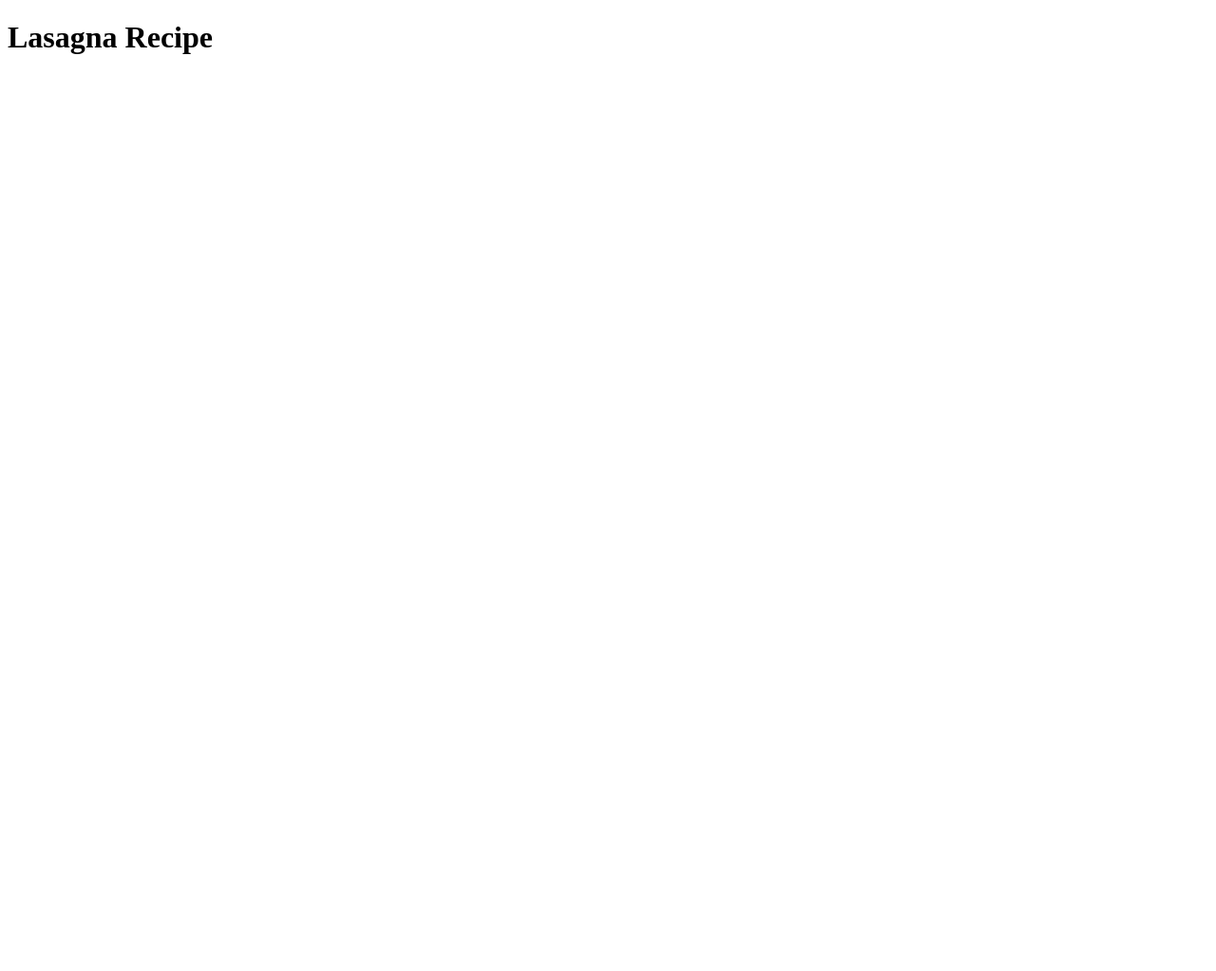
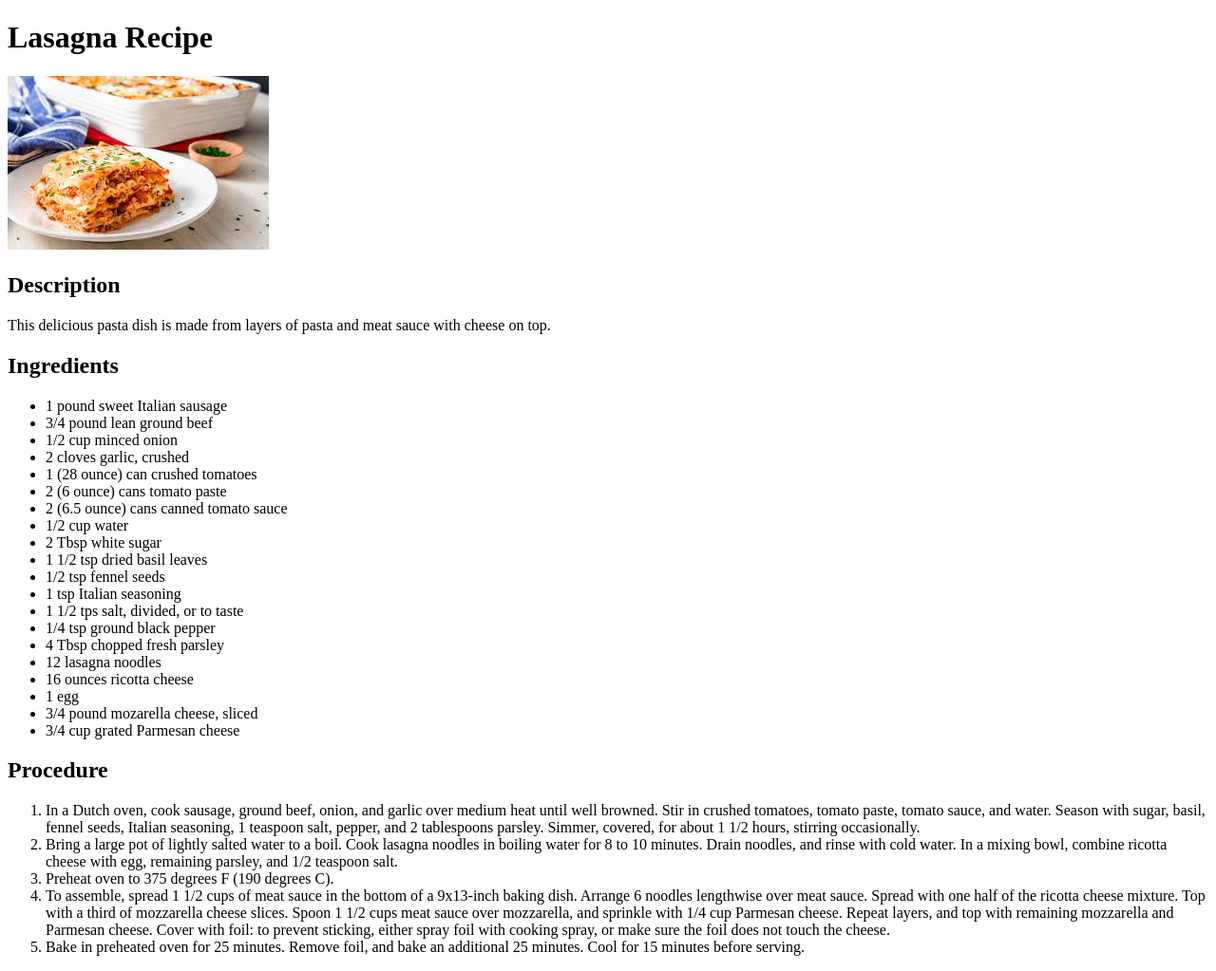
Before and after one commit to SapphireBlueSkittlez/odin-recipes, a plain HTML site: page recipes/lasagna.html in a window 1280 px wide. Shown: the whole page at 95% size. Before the commit the page ends 800 px from the top, so only its background shows below. Drawn offline with Linux system fonts and the light colour scheme.

Commit message:
Add image resource folder and update content in lasagna.html

```diff
--- a/recipes/lasagna.html
+++ b/recipes/lasagna.html
@@ -6,5 +6,45 @@
     </head>
     <body>
         <h1>Lasagna Recipe</h1>
+        <!-- recipe from https://www.allrecipes.com/recipe/23600/worlds-best-lasagna/ -->
+        <img src="./../img/lasagna.jpeg" alt="lasagna on plate">
+        <h2>Description</h2>
+        <p>This delicious pasta dish is made from layers of pasta and meat sauce with cheese on top.</p>
+        <h2>Ingredients</h2>
+        <ul>
+            <li>1 pound sweet Italian sausage</li>
+            <li>3/4 pound lean ground beef</li>
+            <li>1/2 cup minced onion</li>
+            <li>2 cloves garlic, crushed</li>
+            <li>1 (28 ounce) can crushed tomatoes</li>
+            <li>2 (6 ounce) cans tomato paste</li>
+            <li>2 (6.5 ounce) cans canned tomato sauce</li>
+            <li>1/2 cup water</li>
+            <li>2 Tbsp white sugar</li>
+            <li>1 1/2 tsp dried basil leaves</li>
+            <li>1/2 tsp fennel seeds</li>
+            <li>1 tsp Italian seasoning</li>
+            <li>1 1/2 tps salt, divided, or to taste</li>
+            <li>1/4 tsp ground black pepper</li>
+            <li>4 Tbsp chopped fresh parsley</li>
+            <li>12 lasagna noodles</li>
+            <li>16 ounces ricotta cheese</li>
+            <li>1 egg</li>
+            <li>3/4 pound mozarella cheese, sliced</li>
+            <li>3/4 cup grated Parmesan cheese</li>
+        </ul>
+        <h2>Procedure</h2>
+        <ol>
+            <li>In a Dutch oven, cook sausage, ground beef, onion, and garlic over medium heat until well browned. Stir in crushed tomatoes, tomato paste, tomato sauce, and water. Season with sugar, basil, fennel seeds, Italian seasoning, 1 teaspoon salt, pepper, and 2 tablespoons parsley. Simmer, covered, for about 1 1/2 hours, stirring occasionally.</li>
+
+            <li>Bring a large pot of lightly salted water to a boil. Cook lasagna noodles in boiling water for 8 to 10 minutes. Drain noodles, and rinse with cold water. In a mixing bowl, combine ricotta cheese with egg, remaining parsley, and 1/2 teaspoon salt.</li>
+
+            <li>Preheat oven to 375 degrees F (190 degrees C).</li>
+
+            <li>To assemble, spread 1 1/2 cups of meat sauce in the bottom of a 9x13-inch baking dish. Arrange 6 noodles lengthwise over meat sauce. Spread with one half of the ricotta cheese mixture. Top with a third of mozzarella cheese slices. Spoon 1 1/2 cups meat sauce over mozzarella, and sprinkle with 1/4 cup Parmesan cheese. Repeat layers, and top with remaining mozzarella and Parmesan cheese. Cover with foil: to prevent sticking, either spray foil with cooking spray, or make sure the foil does not touch the cheese.</li>
+
+            <li>Bake in preheated oven for 25 minutes. Remove foil, and bake an additional 25 minutes. Cool for 15 minutes before serving.</li>
+        </ol>
+
     </body>
 </html>
```
Also changed, not shown: img/lasagna.jpeg (added).
